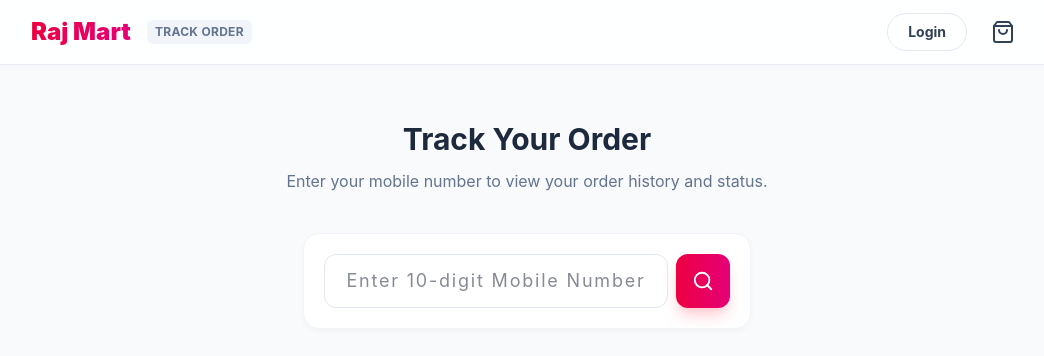
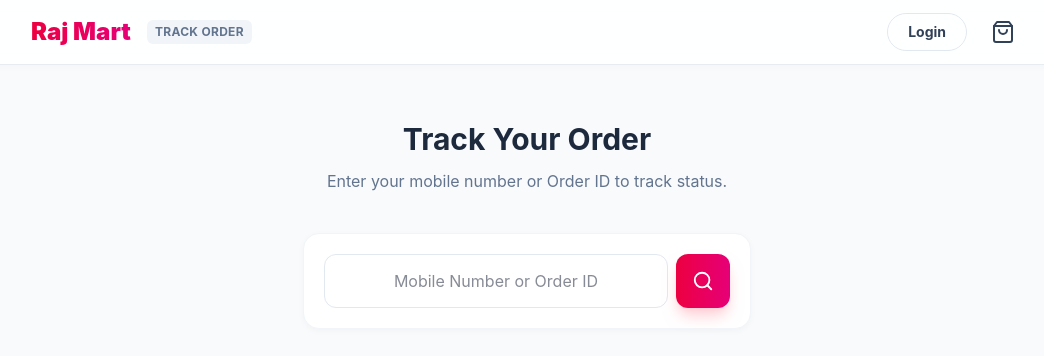
Before and after one commit to Yatharth-Professional-Coder/Raj_mart, a React (Vite) app in the folder client/: page /track-order in a window 1280 px wide. Shown: the top 356 px of the page, without its empty margins (113-1157 px from the left). Built offline with nearby package versions, Linux system fonts and the light colour scheme.

Commit message:
feat: enable order tracking by Order ID

```diff
--- a/client/src/pages/TrackOrder.jsx
+++ b/client/src/pages/TrackOrder.jsx
@@ -3,24 +3,29 @@ import axios from 'axios';
 import { Search, Package, Check, Clock, Truck, X } from 'lucide-react';
 
 export default function TrackOrder() {
-    const [phone, setPhone] = useState('');
+    const [searchQuery, setSearchQuery] = useState('');
     const [orders, setOrders] = useState(null);
     const [loading, setLoading] = useState(false);
     const [error, setError] = useState('');
 
     const handleTrack = async (e) => {
         e.preventDefault();
-        if (phone.length < 10) {
-            setError('Please enter a valid 10-digit mobile number');
+
+        // Validation: 10 digit phone OR 24 char hex Order ID
+        const isPhone = /^\d{10}$/.test(searchQuery);
+        const isOrderId = /^[0-9a-fA-F]{24}$/.test(searchQuery);
+
+        if (!isPhone && !isOrderId) {
+            setError('Please enter a valid 10-digit mobile number or Order ID');
             return;
         }
 
         setLoading(true);
         setError('');
         try {
-            const res = await axios.get(`${import.meta.env.VITE_API_URL}/api/user/orders/track/${phone}`);
+            const res = await axios.get(`${import.meta.env.VITE_API_URL}/api/user/orders/track/${searchQuery}`);
             setOrders(res.data);
-            if (res.data.length === 0) setError('No orders found for this number.');
+            if (res.data.length === 0) setError('No orders found for this details.');
         } catch (err) {
             setError('Failed to fetch orders. Please try again.');
         } finally {
@@ -52,17 +57,17 @@ export default function TrackOrder() {
         <div className="max-w-2xl mx-auto py-8 px-4">
             <div className="text-center mb-10">
                 <h1 className="text-3xl font-bold text-slate-800 mb-3">Track Your Order</h1>
-                <p className="text-slate-500">Enter your mobile number to view your order history and status.</p>
+                <p className="text-slate-500">Enter your mobile number or Order ID to track status.</p>
             </div>
 
             <div className="card max-w-md mx-auto mb-10">
                 <form onSubmit={handleTrack} className="flex gap-2">
                     <input
-                        type="tel"
-                        value={phone}
-                        onChange={(e) => setPhone(e.target.value.replace(/\D/g, '').slice(0, 10))}
-                        placeholder="Enter 10-digit Mobile Number"
-                        className="input-field flex-1 text-lg tracking-widest text-center"
+                        type="text"
+                        value={searchQuery}
+                        onChange={(e) => setSearchQuery(e.target.value)}
+                        placeholder="Mobile Number or Order ID"
+                        className="input-field flex-1 text-lg tracking-widest text-center placeholder:text-base placeholder:tracking-normal"
                         required
                     />
                     <button type="submit" disabled={loading} className="btn-primary !py-2 !px-4">
```
Also changed, not shown: 1 other file (tests, documents, lock files or other folders).
